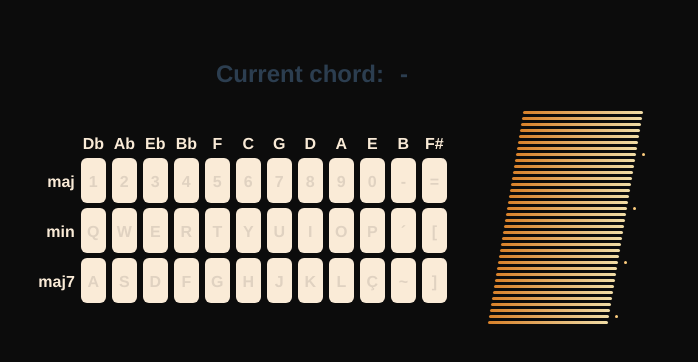
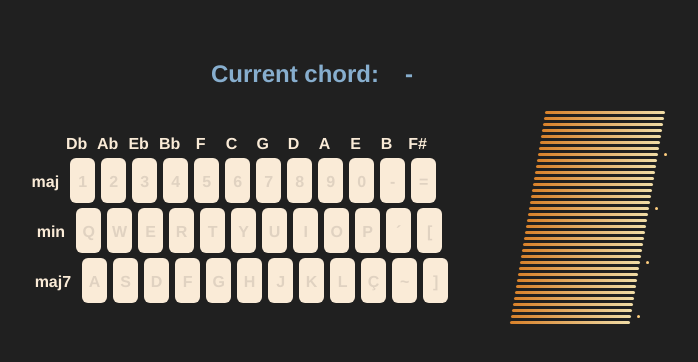
Before and after one commit to mustache1up/nicechord-vue, a Vue app: page / in a window 1280 px wide. Shown: the top 362 px of the page, without its empty margins (320-1018 px from the left). Built offline with nearby package versions, Linux system fonts and the light colour scheme; no server answers.

Commit message:
refactor css styles

```diff
--- a/public/style.css
+++ b/public/style.css
@@ -1,3 +1,27 @@
 body {
-  background-color: rgb(12, 12, 12);
+  background-color: rgb(32, 32, 32);
 }
+:nth-child(1) {
+  --nth-index: 0;
+}
+:nth-child(2) {
+  --nth-index: 1;
+}
+:nth-child(3) {
+  --nth-index: 2;
+}
+:nth-child(4) {
+  --nth-index: 3;
+}
+:nth-last-child(1) {
+  --nth-last-index: 0;
+}
+:nth-last-child(2) {
+  --nth-last-index: 1;
+}
+:nth-last-child(3) {
+  --nth-last-index: 2;
+}
+:nth-last-child(4) {
+  --nth-last-index: 3;
+}
--- a/src/App.vue
+++ b/src/App.vue
@@ -1,10 +1,10 @@
 <template>
   <div>
     <h2>
-      <div style="display: inline-block">
+      <div id="current-chord-label">
         Current chord:
       </div>
-      <div style="display: inline-block; left-padding: 10px; width: 40px;">
+      <div id="current-chord">
         {{ currentChordPrettyName }}
       </div>
     </h2>
@@ -22,9 +22,8 @@
     </div>
     <div id="harp">
       <!-- <HarpOctave
-        octave="4"
-        :chord="currentChord"
-        :variation="currentVariation"
+        :octave="4"
+        :currentChordObj="currentChordObj"
         single-note
       /> -->
       <HarpOctave
@@ -256,16 +255,25 @@ export default {
   -webkit-font-smoothing: antialiased;
   -moz-osx-font-smoothing: grayscale;
   text-align: center;
-  color: #2c3e50;
+  color: #87aece;
   margin-top: 60px;
   cursor: default;
   user-select: none;
 }
 #chords {
   display: inline-block;
+  padding-right: 3vw;
 }
 #harp {
   display: inline-block;
   padding-left: 3vw;
 }
+#current-chord-label {
+  display: inline-block;
+}
+#current-chord {
+  display: inline-block;
+  padding-left: 10px;
+  width: 40px;
+}
 </style>
--- a/src/components/ChordButton.vue
+++ b/src/components/ChordButton.vue
@@ -48,6 +48,8 @@ export default {
 
 <style scoped>
 .chord-button {
+  position: relative;
+  left: calc(var(--nth-index) * 6px);
   margin-top: 5px;
   margin-bottom: 5px;
   border-radius: 6px;
--- a/src/components/ChordButtonLabel.vue
+++ b/src/components/ChordButtonLabel.vue
@@ -13,7 +13,10 @@ export default {
 
 <style scoped>
 .chord-button {
+  position: relative;
+  left: calc(var(--nth-index) * 6px);
   margin-top: 5px;
+  margin-right: 5px;
   margin-bottom: 5px;
   border-radius: 6px;
   color: antiquewhite;
--- a/src/components/HarpButton.vue
+++ b/src/components/HarpButton.vue
@@ -1,9 +1,9 @@
 <template>
-  <div class="harp-button" :style="'left: ' + (index * 3) + 'px'" @mouseenter="play">
+  <div class="harp-button" @mouseenter="play">
     <div>
-      <div class="single-pad" style="left: 2px"></div>
-      <div class="single-pad" style="left: 1px"></div>
-      <div class="single-pad" style="left: 0px"></div>
+      <div class="single-pad"></div>
+      <div class="single-pad"></div>
+      <div class="single-pad"></div>
     </div>
     <div>
       <div v-if="dot" class="single-dot"></div>
@@ -15,7 +15,6 @@
 export default {
   name: "HarpButton",
   props: {
-    index: Number,
     octave: Number,
     note: Number,
     dot: Boolean,
@@ -119,17 +118,18 @@ export default {
 <style scoped>
 .harp-button {
   position: relative;
+  left: calc(var(--nth-last-index) * 3px);
   cursor: pointer;
   width: 130px;
   /* display: inline-block; */
 }
-
 .harp-button:hover .single-pad {
   transition: background-size 15s ease;
   background-position-x: 50%;
 }
 .single-pad {
   position: relative;
+  left: calc(var(--nth-last-index) * 1px);
   margin-top: 3px;
   margin-bottom: 3px;
   border-radius: 3px;
@@ -140,7 +140,6 @@ export default {
   width: 120px;
   height: 3px;
 }
-
 .single-dot {
   top: -15px;
   margin-top: 3px;
--- a/src/components/HarpOctave.vue
+++ b/src/components/HarpOctave.vue
@@ -1,19 +1,16 @@
 <template>
-  <div class="harp-octave" :style="'left: ' + (octave * 9) + 'px'" >
+  <div class="harp-octave">
     <HarpButton
       v-if="!singleNote"
-      :index="2"
       :octave="notes[2].octave"
       :note="notes[2].note"
     />
     <HarpButton
       v-if="!singleNote"
-      :index="1"
       :octave="notes[1].octave"
       :note="notes[1].note"
     />
     <HarpButton
-      :index="0"
       :octave="notes[0].octave"
       :note="notes[0].note"
       dot />
@@ -67,4 +64,7 @@ export default {
   cursor: pointer;
   /* display: inline-block; */
 }
+.harp-octave {
+  left: calc(var(--nth-last-index) * 9px);
+}
 </style>
```
